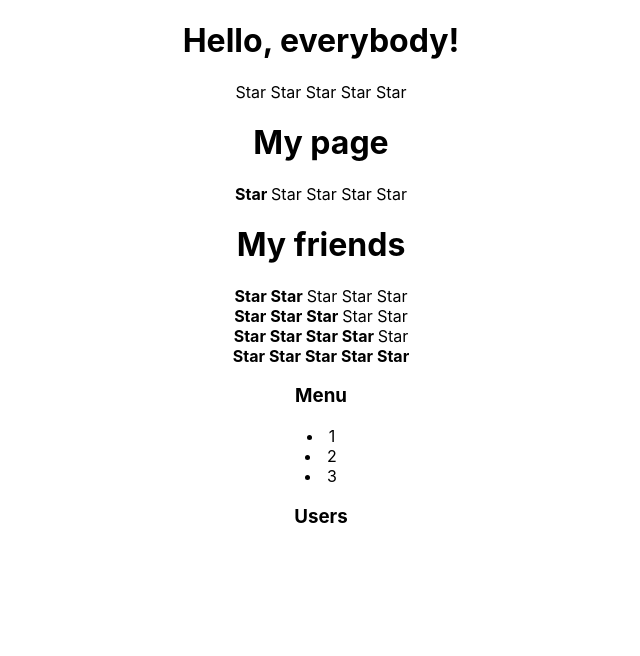
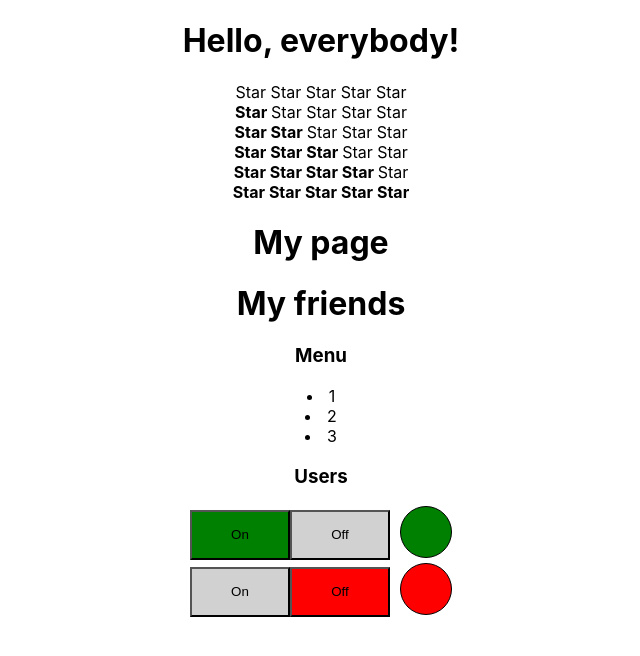
Before and after one commit to BlackLightninGg/React-is-very-simple, a React (Create React App) app: page / in a window 1280 px wide. Shown: the top 656 px of the page, without its empty margins (319-959 px from the left). Built offline with nearby package versions, Linux system fonts and the light colour scheme.

Commit message:
Created and learned conditional rendering

```diff
--- a/src/App.tsx
+++ b/src/App.tsx
@@ -3,21 +3,25 @@ import './App.css';
 import {Accordion} from "./components/Accordion/Accordion";
 import {PageTitle} from "./components/PageTitle/PageTitle";
 import {Rating} from "./components/Rating/Rating";
+import OnOff from "./components/OnOff/OnOff";
+
 function App() {
     console.log("App")
     return (
         <div className="App">
             <PageTitle title={"Hello, everybody!"}/>
             <Rating value={0}/>
-        <PageTitle title={"My page"}/>
             <Rating value={1}/>
-        <PageTitle title={"My friends"}/>
             <Rating value={2}/>
             <Rating value={3}/>
             <Rating value={4}/>
             <Rating value={5}/>
+            <PageTitle title={"My page"}/>
+            <PageTitle title={"My friends"}/>
             <Accordion title={"Menu"} collapsed={true}/>
             <Accordion title={"Users"} collapsed={false}/>
+            <OnOff on={true}/>
+            <OnOff on={false}/>
         </div>
     );
 }
--- a/src/components/Accordion/Accordion.tsx
+++ b/src/components/Accordion/Accordion.tsx
@@ -7,11 +7,12 @@ type AccordionPropsType = {
 
 export function Accordion(props: AccordionPropsType) {
     console.log("Accordion")
-    if (props.collapsed === true) {
-        return <div><TitleAccordion title={props.title}/><BodyAccordion/></div>
-    } else {
-        return <TitleAccordion title={props.title}/>
-    }
+    return (
+       <div> <TitleAccordion title={props.title}/>
+           { props.collapsed && <BodyAccordion/>}
+
+       </div>
+)
 }
 
 type TitleAccordionPropsType = {
--- /dev/null
+++ b/src/components/OnOff/OnOff.module.css
@@ -0,0 +1,43 @@
+.buttonSwitch{
+
+}
+.buttonSwitch div {
+    display: flex;
+    align-items: center;
+    justify-content: center;
+}
+
+.buttonSwitch button{
+    width: 100px;
+    height: 50px;
+}
+
+.buttonOn{
+    background-color: green;
+}
+
+.buttonOff {
+    background-color: red;
+}
+
+.buttonInactive {
+    background-color: rgba(128, 128, 128, 0.36);
+}
+
+.circle{
+    margin: 0 0 5px 10px;
+    width: 50px;
+    height: 50px;
+    border-radius: 50%;
+    align-items: flex-end;
+    border: black solid 1px;
+
+
+}
+.on {
+    background-color: green;
+}
+
+.off {
+    background-color: red;
+}
--- /dev/null
+++ b/src/components/OnOff/OnOff.tsx
@@ -0,0 +1,26 @@
+import React from 'react';
+import s from './OnOff.module.css'
+
+type onOffPropsType = {
+    on: boolean
+}
+export const OnOff = (props: onOffPropsType) => {
+
+    return (
+        <div className={s.buttonSwitch}>
+            {props.on && <div>
+                <button className={s.buttonOn}>On</button>
+                <button className={s.buttonInactive}>Off</button>
+                <div className={s.circle + ' ' + s.on}></div>
+            </div>}
+            {!props.on && <div>
+                <button className={s.buttonInactive}>On</button>
+                <button className={s.buttonOff}>Off</button>
+                <div className={s.circle + ' ' + s.off}></div>
+                </div>}
+
+        </div>
+    );
+};
+
+export default OnOff;
--- a/src/components/Rating/Rating.tsx
+++ b/src/components/Rating/Rating.tsx
@@ -6,71 +6,74 @@ type RatingPropsType = {
 
 export function Rating(props: RatingPropsType) {
     console.log("Rating")
-    if (props.value === 1) {
-        return (
-            <div>
-                <Star selected={true}/>
-                <Star selected={false}/>
-                <Star selected={false}/>
-                <Star selected={false}/>
-                <Star selected={false}/>
-            </div>
-        );
-    }
-    if (props.value === 2) {
-        return (
-            <div>
-                <Star selected={true}/>
-                <Star selected={true}/>
-                <Star selected={false}/>
-                <Star selected={false}/>
-                <Star selected={false}/>
-            </div>
-        );
-    }
-    if (props.value === 3) {
-        return (
-            <div>
-                <Star selected={true}/>
-                <Star selected={true}/>
-                <Star selected={true}/>
-                <Star selected={false}/>
-                <Star selected={false}/>
-            </div>
-        );
-    }
-    if (props.value === 4) {
-        return (
-            <div>
-                <Star selected={true}/>
-                <Star selected={true}/>
-                <Star selected={true}/>
-                <Star selected={true}/>
-                <Star selected={false}/>
-            </div>
-        );
-    }
-    if (props.value === 5) {
-        return (
-            <div>
-                <Star selected={true}/>
-                <Star selected={true}/>
-                <Star selected={true}/>
-                <Star selected={true}/>
-                <Star selected={true}/>
-            </div>
-        );
-    } else {
-        return (
-            <div>
-                <Star selected={false}/>
-                <Star selected={false}/>
-                <Star selected={false}/>
-                <Star selected={false}/>
-                <Star selected={false}/>
-            </div>
-        )
-    }
+
+    return  <div>
+        <Star selected={props.value > 0}/>
+        <Star selected={props.value > 1}/>
+        <Star selected={props.value > 2}/>
+        <Star selected={props.value > 3}/>
+        <Star selected={props.value > 4}/>
+    </div>
+
+    // if (props.value === 1) {
+    //     return (
+    //
+    //     );
+    // }
+    // if (props.value === 2) {
+    //     return (
+    //         <div>
+    //             <Star selected={true}/>
+    //             <Star selected={true}/>
+    //             <Star selected={false}/>
+    //             <Star selected={false}/>
+    //             <Star selected={false}/>
+    //         </div>
+    //     );
+    // }
+    // if (props.value === 3) {
+    //     return (
+    //         <div>
+    //             <Star selected={true}/>
+    //             <Star selected={true}/>
+    //             <Star selected={true}/>
+    //             <Star selected={false}/>
+    //             <Star selected={false}/>
+    //         </div>
+    //     );
+    // }
+    // if (props.value === 4) {
+    //     return (
+    //         <div>
+    //             <Star selected={true}/>
+    //             <Star selected={true}/>
+    //             <Star selected={true}/>
+    //             <Star selected={true}/>
+    //             <Star selected={false}/>
+    //         </div>
+    //     );
+    // }
+    // if (props.value === 5) {
+    //     return (
+    //         <div>
+    //             <Star selected={true}/>
+    //             <Star selected={true}/>
+    //             <Star selected={true}/>
+    //             <Star selected={true}/>
+    //             <Star selected={true}/>
+    //         </div>
+    //     );
+    // } else {
+    //     return (
+    //         <div>
+    //             <Star selected={false}/>
+    //             <Star selected={false}/>
+    //             <Star selected={false}/>
+    //             <Star selected={false}/>
+    //             <Star selected={false}/>
+    //         </div>
+    //     )
+    // }
 }
 
 
```
Lines whose indentation alone changed are shown as unchanged.
